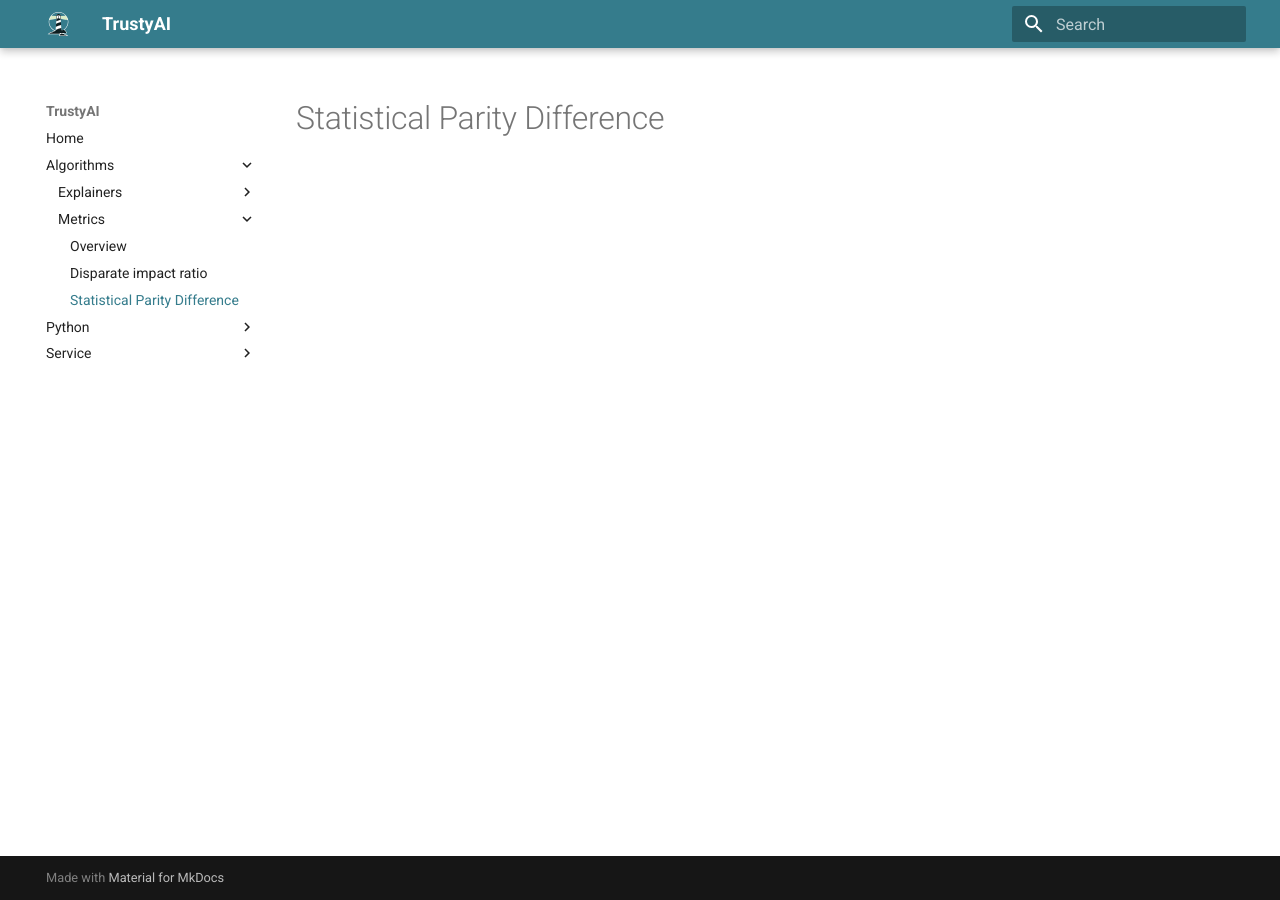
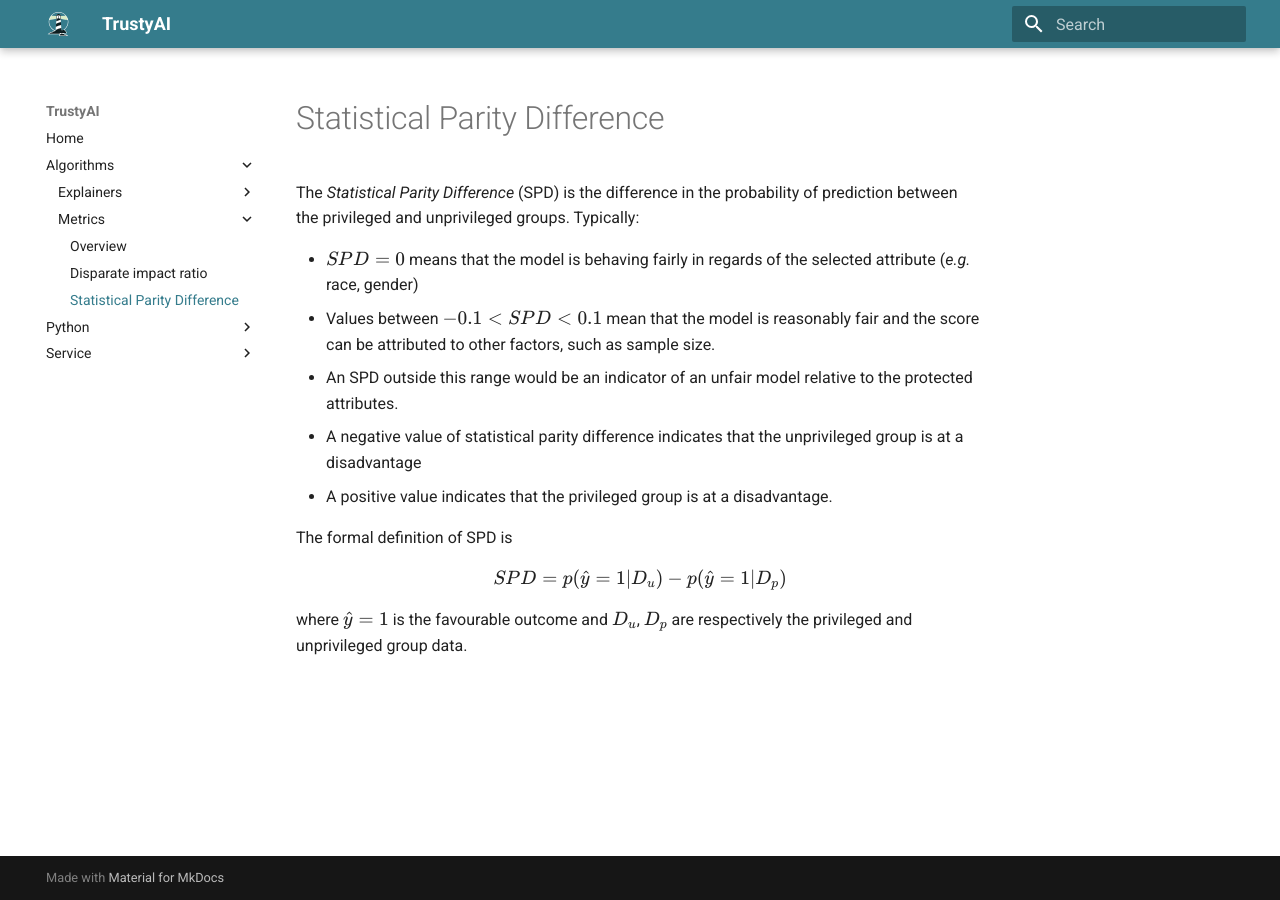
Before and after one commit to trustyai-explainability/trustyai-explainability.github.io, an MkDocs documentation site: the page built from docs/algorithms/metrics/spd.md, in a window 1280 px wide. Built offline with MkDocs 1.6.1 and Material for MkDocs 9.7.7, drawn with Linux system fonts in a browser that asks for light colours.

Commit message:
docs: Update metrics

```diff
--- a/docs/algorithms/metrics/spd.md
+++ b/docs/algorithms/metrics/spd.md
@@ -1 +1,17 @@
 # Statistical Parity Difference
+
+The *Statistical Parity Difference* (SPD)  is the difference in the probability of prediction between the privileged and unprivileged groups. Typically:
+
+- $SPD=0$ means that the model is behaving fairly in regards of the selected attribute (*e.g.* race, gender)
+- Values between $-0.1<SPD<0.1$ mean that the model is reasonably fair and the score can be attributed to other factors, such as sample size.
+- An SPD outside this range would be an indicator of an unfair model relative to the protected attributes.
+  - A negative value of statistical parity difference indicates that the unprivileged group is at a disadvantage
+  - A positive value indicates that the privileged group is at a disadvantage.
+
+The formal definition of SPD is
+
+$$
+SPD=p(\hat{y}=1|D_u)-p(\hat{y}=1|D_p)
+$$
+
+where $\hat{y}=1$ is the favourable outcome and $D_u$, $D_p$ are respectively the privileged and unprivileged group data.
```
Also changed, not shown: docs/algorithms/metrics/dir.md (+12 -0 lines), docs/algorithms/metrics/index.md (+5 -0 lines), docs/index.md (+4 -0 lines), docs/service/quickstart.md (added, +1 -0 lines).
